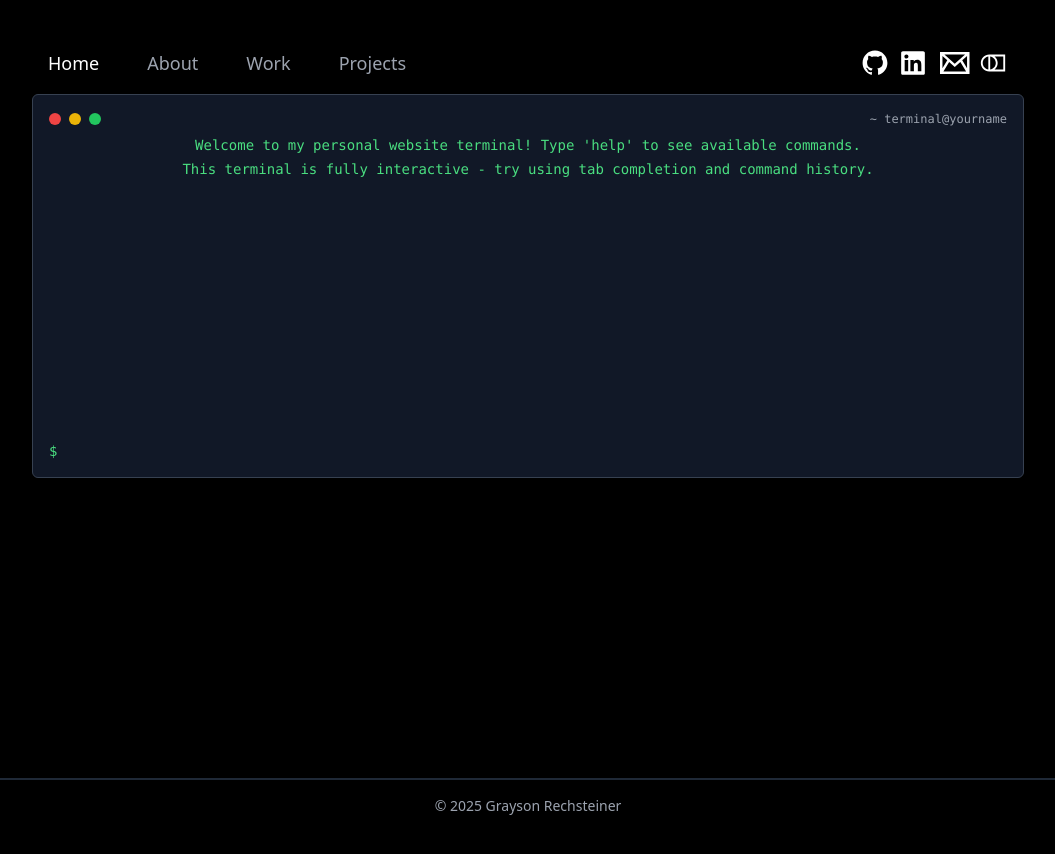
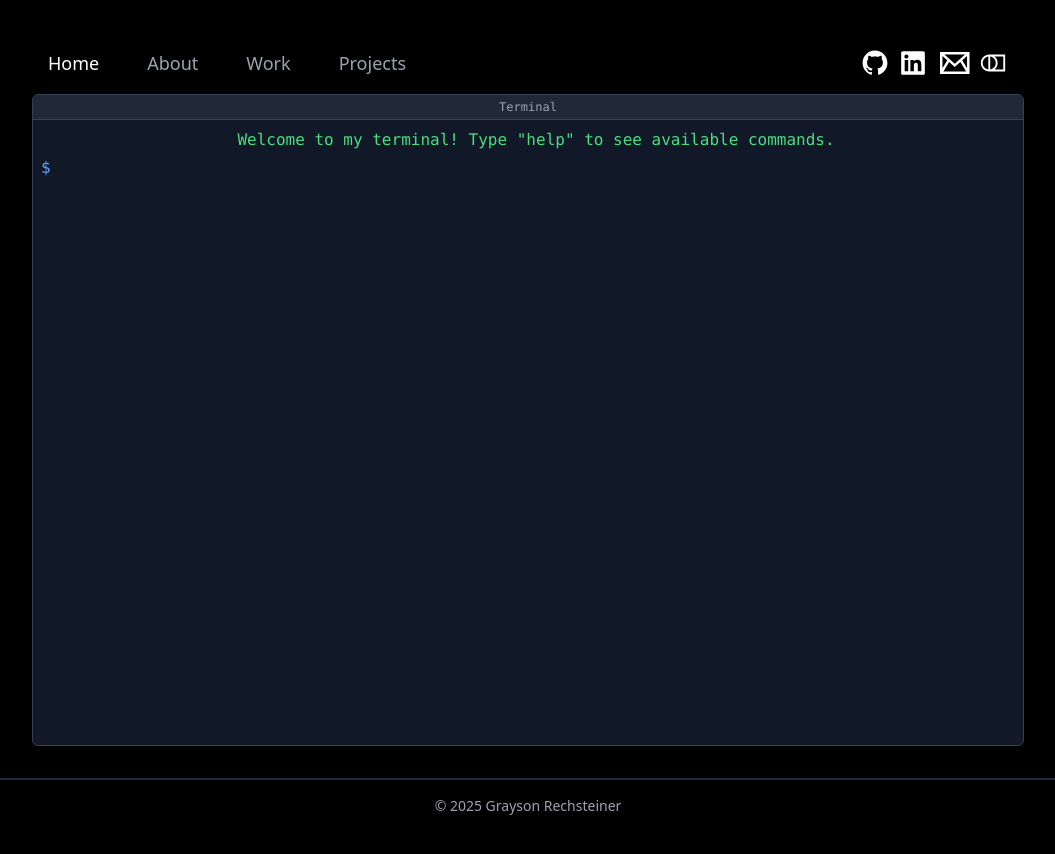
Before and after one commit to grechsteiner/grechsteiner.github.io, a React (Vite) app: page / in a window 1280 px wide. Shown: the top 854 px of the page, without its empty margins (112-1167 px from the left). Built offline with nearby package versions, Linux system fonts and the light colour scheme.

Commit message:
Getting there with the terminal

```diff
--- a/src/components/Layout.tsx
+++ b/src/components/Layout.tsx
@@ -13,7 +13,7 @@ export default function Layout({ children, maxWidth = "max-w-5xl" }: LayoutProps
     return (
         <div className="flex flex-col min-h-screen bg-black">
             <Header contentWidthClass={contentWidthClass} />
-            <main className={`flex-grow ${contentWidthClass}`}>
+            <main className={`flex flex-col flex-grow pb-8 ${contentWidthClass}`}>
                 {children}
             </main>
             <Footer contentWidthClass={contentWidthClass} />
--- a/src/components/Terminal.tsx
+++ b/src/components/Terminal.tsx
@@ -1,307 +1,305 @@
+import React from 'react';
 import { useState, useEffect, useRef } from 'react';
 
-const AVAILABLE_COMMANDS = [
-    "help",
-    "clear",
-    "summary",
-    "history",
-    "echo",
-    "page",
-    "linkedin",
-    "github",
-    "resume",
-    "email",
-    "portfolio"
+
+type CommandType = {
+  name: string;
+  description: string;
+  execute: (args: string[]) => string | React.JSX.Element;
+};
+
+export default function Terminal() {
+  const [input, setInput] = useState('');
+  const [output, setOutput] = useState<Array<{ isCommand: boolean; content: string | React.JSX.Element }>>([
+    { isCommand: false, content: 'Welcome to my terminal! Type "help" to see available commands.' },
+  ]);
+  const [history, setHistory] = useState<string[]>([]);
+  const [historyIndex, setHistoryIndex] = useState(-1);
+  const [tabCompletions, setTabCompletions] = useState<string[]>([]);
+  const [showCompletions, setShowCompletions] = useState(false);
+  const inputRef = useRef<HTMLInputElement>(null);
+  const terminalRef = useRef<HTMLDivElement>(null);
+
+  const commands: CommandType[] = [
+    {
+      name: 'help',
+      description: 'Display all available commands',
+      execute: () => {
+        return (
+          <div className="flex flex-col">
+            <p className="font-bold">Available commands:</p>
+            {commands.map((cmd) => (
+              <p key={cmd.name}>
+                <span className="text-green-500">{cmd.name}</span> - {cmd.description}
+              </p>
+            ))}
+          </div>
+        );
+      },
+    },
+    {
+      name: 'clear',
+      description: 'Clear the terminal',
+      execute: () => {
+        setOutput([]);
+        return '';
+      },
+    },
+    {
+      name: 'echo',
+      description: 'Echo the provided text',
+      execute: (args) => args.join(' '),
+    },
+    {
+      name: 'history',
+      description: 'Show command history',
+      execute: () => {
+        return (
+          <div className="flex flex-col">
+            {history.map((cmd, index) => (
+              <p key={index}>
+                {index}: {cmd}
+              </p>
+            ))}
+          </div>
+        );
+      },
+    },
+    {
+      name: 'summary',
+      description: 'Display a summary',
+      execute: () => {
+        return (
+          <div className="flex flex-col">
+            <p>This is a custom terminal built with React and TypeScript.</p>
+            <p>It supports various commands and tab completion.</p>
+            <p>Feel free to explore all the available commands!</p>
+            <p>Built by [Your Name] for portfolio website.</p>
+          </div>
+        );
+      },
+    },
+    {
+      name: 'projects',
+      description: 'Navigate to the projects page',
+      execute: () => {
+        window.location.href = '/projects';
+        return 'Navigating to projects page...';
+      },
+    },
+    {
+      name: 'about',
+      description: 'Navigate to the about page',
+      execute: () => {
+        window.location.href = '/about';
+        return 'Navigating to about page...';
+      },
+    },
+    {
+      name: 'contact',
+      description: 'Navigate to the contact page',
+      execute: () => {
+        window.location.href = '/contact';
+        return 'Navigating to contact page...';
+      },
+    },
+    {
+      name: 'linkedin',
+      description: 'Open LinkedIn profile',
+      execute: () => {
+        window.open('https://linkedin.com/in/your-username', '_blank');
+        return 'Opening LinkedIn profile...';
+      },
+    },
+    {
+      name: 'github',
+      description: 'Open GitHub profile',
+      execute: () => {
+        window.open('https://github.com/your-username', '_blank');
+        return 'Opening GitHub profile...';
+      },
+    },
+    {
+      name: 'resume',
+      description: 'View resume',
+      execute: () => {
+        window.open('/resume.pdf', '_blank');
+        return 'Opening resume...';
+      },
+    },
+    {
+      name: 'email',
+      description: 'Send an email',
+      execute: () => {
+        window.open('mailto:your-email@example.com', '_blank');
+        return 'Opening email client...';
+      },
+    },
+    {
+      name: 'blog',
+      description: 'Visit my blog',
+      execute: () => {
+        window.open('https://your-blog-url.com', '_blank');
+        return 'Opening blog...';
+      },
+    },
   ];
 
-type CommandPage = {
-    name: string;
-    commands: string[];
-    description: string;
-};
+  // Auto-scroll terminal to bottom when content changes
+  useEffect(() => {
+    if (terminalRef.current) {
+      terminalRef.current.scrollTop = terminalRef.current.scrollHeight;
+    }
+  }, [output]);
 
-type TerminalProps = {
-
-};
-
-export default function Terminal({ }: TerminalProps) {
-    const [input, setInput] = useState<string>("");
-    const [history, setHistory] = useState<string[]>([
-        "Welcome to my personal website terminal! Type 'help' to see available commands.",
-        "This terminal is fully interactive - try using tab completion and command history.",
-        ""
-    ]);
-    const [commandHistory, setCommandHistory] = useState<string[]>([]);
-    const [historyIndex, setHistoryIndex] = useState<number>(-1);
-    const [tabSuggestions, setTabSuggestions] = useState<string[]>([]);
-    const [tabIndex, setTabIndex] = useState<number>(-1);
-
-    const inputRef = useRef<HTMLInputElement>(null);
-    const outputRef = useRef<HTMLDivElement>(null);
-
-    // Scroll to bottom of terminal when history changes
+  // Focus input on terminal click
   useEffect(() => {
-        if (outputRef.current) {
-        outputRef.current.scrollTop = outputRef.current.scrollHeight;
-        }
-    }, [history]);
-
-    // Focus input on mount and click
-    useEffect(() => {
-        inputRef.current?.focus();
-    }, []);
-
-    const handleInputChange = (e: React.ChangeEvent<HTMLInputElement>) => {
-        setInput(e.target.value);
-        setTabSuggestions([]);
-    setTabIndex(-1);
-    };
-
-    const handleKeyDown = (e: React.KeyboardEvent<HTMLInputElement>) => {
-        // Handle Tab for autocomplete
-        if (e.key === "Tab") {
-        e.preventDefault();
-        handleTabComplete();
-        }
-
-        // Handle Enter to execute command
-        if (e.key === "Enter") {
-        executeCommand();
-        }
-
-        // Handle ArrowUp for command history
-        if (e.key === "ArrowUp") {
-        e.preventDefault();
-        navigateHistory(-1);
-        }
-
-        // Handle ArrowDown for command history
-        if (e.key === "ArrowDown") {
-        e.preventDefault();
-        navigateHistory(1);
-        }
-
-        // Handle Escape to clear input
-        if (e.key === "Escape") {
-        setInput("");
-        setTabSuggestions([]);
-        setTabIndex(-1);
+    const handleTerminalClick = () => {
+      if (inputRef.current) {
+        inputRef.current.focus();
       }
     };
 
-    const navigateHistory = (direction: number) => {
-        if (commandHistory.length === 0) return;
+    const terminal = terminalRef.current;
+    if (terminal) {
+      terminal.addEventListener('click', handleTerminalClick);
+      return () => {
+        terminal.removeEventListener('click', handleTerminalClick);
+      };
+    }
+  }, []);
 
-        let newIndex = historyIndex + direction;
+  // Tab completion logic
+  const handleTabCompletion = () => {
+    const matchingCommands = commands
+      .map((cmd) => cmd.name)
+      .filter((cmd) => cmd.startsWith(input));
 
-        // Ensure index stays within bounds
-        if (newIndex < -1) newIndex = -1;
-        if (newIndex >= commandHistory.length) newIndex = commandHistory.length - 1;
-
-        setHistoryIndex(newIndex);
-
-        if (newIndex === -1) {
-        setInput("");
-        } else {
-        setInput(commandHistory[commandHistory.length - 1 - newIndex]);
+    if (matchingCommands.length === 1) {
+      setInput(matchingCommands[0] + ' ');
+      setShowCompletions(false);
+    } else if (matchingCommands.length > 1) {
+      setTabCompletions(matchingCommands);
+      setShowCompletions(true);
     }
   };
 
-    const handleTabComplete = () => {
-        if (input === "") return;
+  // Handle command execution
+  const executeCommand = (commandInput: string) => {
+    const trimmedInput = commandInput.trim();
+    if (trimmedInput === '') return;
 
-        // Filter commands that start with the current input
-        const matches = AVAILABLE_COMMANDS.filter(cmd =>
-        cmd.startsWith(input.toLowerCase())
-        );
+    const args = trimmedInput.split(' ');
+    const commandName = args[0].toLowerCase();
+    const command = commands.find((cmd) => cmd.name === commandName);
 
-        if (matches.length === 1) {
-        // If only one match, complete it
-        setInput(matches[0]);
-        setTabSuggestions([]);
-        setTabIndex(-1);
-        } else if (matches.length > 1) {
-        // If multiple matches and tab was pressed again with same suggestions
-        if (tabSuggestions.length > 0 && matches.every(m => tabSuggestions.includes(m))) {
-            // Cycle through suggestions
-            const nextIndex = (tabIndex + 1) % matches.length;
-            setTabIndex(nextIndex);
-            setInput(matches[nextIndex]);
+    // Update history
+    setHistory((prev) => [...prev, trimmedInput]);
+    setHistoryIndex(-1);
+
+    // Add command to output
+    setOutput((prev) => [...prev, { isCommand: true, content: trimmedInput }]);
+
+    // Execute command if it exists
+    if (command) {
+      const result = command.execute(args.slice(1));
+      if (result !== '') {
+        setOutput((prev) => [...prev, { isCommand: false, content: result }]);
+      }
     } else {
-            // First time seeing these suggestions
-            setTabSuggestions(matches);
-            addToHistory(`Suggestions: ${matches.join(", ")}`);
-            setTabIndex(0);
-            setInput(matches[0]);
-        }
+      setOutput((prev) => [
+        ...prev,
+        { isCommand: false, content: `Command not found: ${commandName}. Type 'help' for available commands.` },
+      ]);
     }
   };
 
-    const addToHistory = (text: string) => {
-        setHistory(prev => [...prev, text]);
-    };
-
-    const executeCommand = () => {
-        const trimmedInput = input.trim().toLowerCase();
-
-        if (trimmedInput === "") return;
-
-        // Add command to history
-        addToHistory(`$ ${trimmedInput}`);
-
-        // Add to command history for up/down navigation
-        setCommandHistory(prev => [...prev, trimmedInput]);
+  // Handle key presses
+  const handleKeyDown = (e: React.KeyboardEvent<HTMLInputElement>) => {
+    if (e.key === 'Enter') {
+      executeCommand(input);
+      setInput('');
+      setShowCompletions(false);
+    } else if (e.key === 'Tab') {
+      e.preventDefault();
+      handleTabCompletion();
+    } else if (e.key === 'ArrowUp') {
+      e.preventDefault();
+      if (history.length > 0 && historyIndex < history.length - 1) {
+        const newIndex = historyIndex + 1;
+        setHistoryIndex(newIndex);
+        setInput(history[history.length - 1 - newIndex]);
+      }
+    } else if (e.key === 'ArrowDown') {
+      e.preventDefault();
+      if (historyIndex > 0) {
+        const newIndex = historyIndex - 1;
+        setHistoryIndex(newIndex);
+        setInput(history[history.length - 1 - newIndex]);
+      } else if (historyIndex === 0) {
         setHistoryIndex(-1);
-
-        // Process command
-        processCommand(trimmedInput);
-
-        // Clear input
-        setInput("");
-        setTabSuggestions([]);
-        setTabIndex(-1);
-    };
-
-    const processCommand = (cmd: string) => {
-        const args = cmd.split(" ");
-        const command = args[0];
-
-        // Store full command for history
-        const fullCmd = cmd;
-
-        switch (command) {
-        case "help":
-            addToHistory("Available commands:");
-            AVAILABLE_COMMANDS.forEach(cmd => {
-            addToHistory(`  ${cmd}`);
-            });
-            addToHistory("");
-            addToHistory("Command usage:");
-            addToHistory("  help      - Show this help message");
-            addToHistory("  clear     - Clear terminal screen");
-            addToHistory("  summary   - Display info about this site");
-            addToHistory("  history   - Show command history");
-            addToHistory("  echo      - Echo back text (echo hello world)");
-            addToHistory("  linkedin  - Open LinkedIn profile");
-            addToHistory("  github    - Open GitHub profile");
-            addToHistory("  resume    - Open resume");
-            addToHistory("  email     - Open email client");
-            addToHistory("  portfolio - Open portfolio");
-            addToHistory("");
-            addToHistory("Navigation tips:");
-            addToHistory("  - Use Tab for command autocomplete");
-            addToHistory("  - Use Up/Down arrows to navigate command history");
-            break;
-
-        case "clear":
-            setHistory([]);
-            break;
-
-        case "summary":
-            addToHistory("Welcome to My Personal Website");
-            addToHistory("---------------------------");
-            addToHistory("I'm a developer passionate about creating interactive web experiences.");
-            addToHistory("This terminal interface is designed to showcase my skills and provide");
-            addToHistory("an alternative way to navigate my portfolio.");
-            addToHistory("");
-            addToHistory("Feel free to explore using the available commands!");
-            addToHistory("Use 'help' to see all commands.");
-            break;
-
-        case "history":
-            if (commandHistory.length === 0) {
-            addToHistory("No command history yet");
+        setInput('');
+      }
     } else {
-            addToHistory("Command history:");
-            commandHistory.forEach((cmd, index) => {
-                addToHistory(`  ${index + 1}  ${cmd}`);
-            });
-            }
-            break;
-
-        case "echo":
-            const echoText = args.slice(1).join(" ");
-            if (echoText) {
-            addToHistory(echoText);
-            } else {
-            addToHistory("");
-            }
-            break;
-
-        case "linkedin":
-            addToHistory("Opening LinkedIn profile...");
-            window.open("https://linkedin.com/in/yourprofile", "_blank");
-            break;
-
-        case "github":
-            addToHistory("Opening GitHub profile...");
-            window.open("https://github.com/yourusername", "_blank");
-            break;
-
-        case "resume":
-            addToHistory("Opening resume...");
-            window.open("/resume.pdf", "_blank");
-            break;
-
-        case "email":
-            addToHistory("Opening email client...");
-            window.open("mailto:your.email@example.com", "_blank");
-            break;
-
-        case "portfolio":
-            addToHistory("Opening portfolio...");
-            window.open("/portfolio", "_blank");
-            break;
-
-        default:
-            addToHistory(`Command not found: ${command}`);
-            addToHistory("Type 'help' to see available commands");
+      setShowCompletions(false);
     }
   };
 
-
-    const focusInput = () => {
-        inputRef.current?.focus();
-    };
-
   return (
-        <div
-        className="flex flex-col bg-gray-900 text-green-400 p-4 rounded-md w-full h-96 font-mono text-sm shadow-lg border border-gray-700"
-        onClick={focusInput}
-        >
-        <div className="flex items-center justify-between mb-2">
-            <div className="flex space-x-2">
-            <div className="w-3 h-3 rounded-full bg-red-500"></div>
-            <div className="w-3 h-3 rounded-full bg-yellow-500"></div>
-            <div className="w-3 h-3 rounded-full bg-green-500"></div>
-            </div>
-            <div className="text-xs text-gray-400">
-            ~ terminal@yourname
-            </div>
+    <div className="flex flex-col flex-1 min-h-0 bg-gray-900 text-green-400 font-mono rounded-md overflow-hidden border border-gray-700 shadow-lg">
+      <div className="flex items-center px-2 py-1 bg-gray-800 border-b border-gray-700">
+        <div className="flex-1 text-center text-xs text-gray-400">Terminal</div>
       </div>
 
       <div
-            ref={outputRef}
-            className="flex-1 overflow-y-auto mb-2 whitespace-pre-wrap"
+        ref={terminalRef}
+        className="flex-1 p-2 overflow-y-auto"
       >
-            {history.map((line, i) => (
-            <div key={i} className="mb-1">{line}</div>
+        {output.map((line, index) => (
+          <div key={index} className="mb-1">
+            {line.isCommand ? (
+              <div className="flex">
+                <span className="text-blue-400 mr-2">$</span>
+                <span>{line.content}</span>
+              </div>
+            ) : (
+              <div className="pl-4">{line.content}</div>
+            )}
+          </div>
         ))}
-        </div>
 
+        {/* Current command line */}
         <div className="flex items-center">
-            <span className="mr-2">$</span>
+          <span className="text-blue-400 mr-2">$</span>
           <input
             ref={inputRef}
             type="text"
             value={input}
-            onChange={handleInputChange}
+            onChange={(e) => setInput(e.target.value)}
             onKeyDown={handleKeyDown}
-            className="flex-1 bg-transparent outline-none border-none text-green-400"
-            spellCheck="false"
-            autoComplete="off"
+            className="flex-1 bg-transparent outline-none caret-green-400"
             autoFocus
           />
+        </div>
+
+        {/* Tab completions */}
+        {showCompletions && tabCompletions.length > 0 && (
+          <div className="pl-4 mt-1 flex flex-wrap gap-2">
+            {tabCompletions.map((completion) => (
+              <span
+                key={completion}
+                className="bg-gray-800 px-2 rounded cursor-pointer hover:bg-gray-700"
+                onClick={() => {
+                  setInput(completion + ' ');
+                  setShowCompletions(false);
+                  if (inputRef.current) inputRef.current.focus();
+                }}
+              >
+                {completion}
+              </span>
+            ))}
+          </div>
+        )}
       </div>
     </div>
   );
```
Lines whose indentation alone changed are shown as unchanged.
